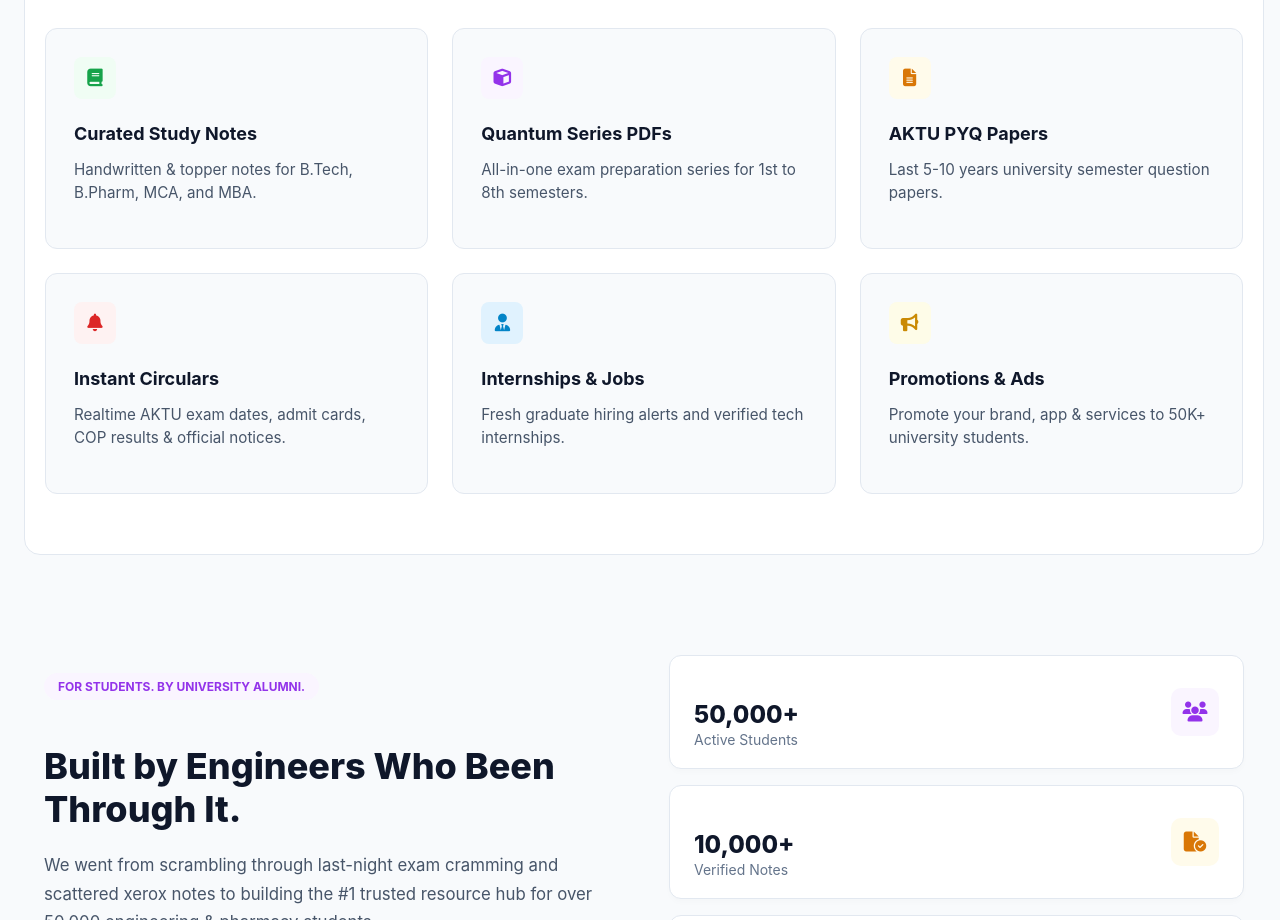
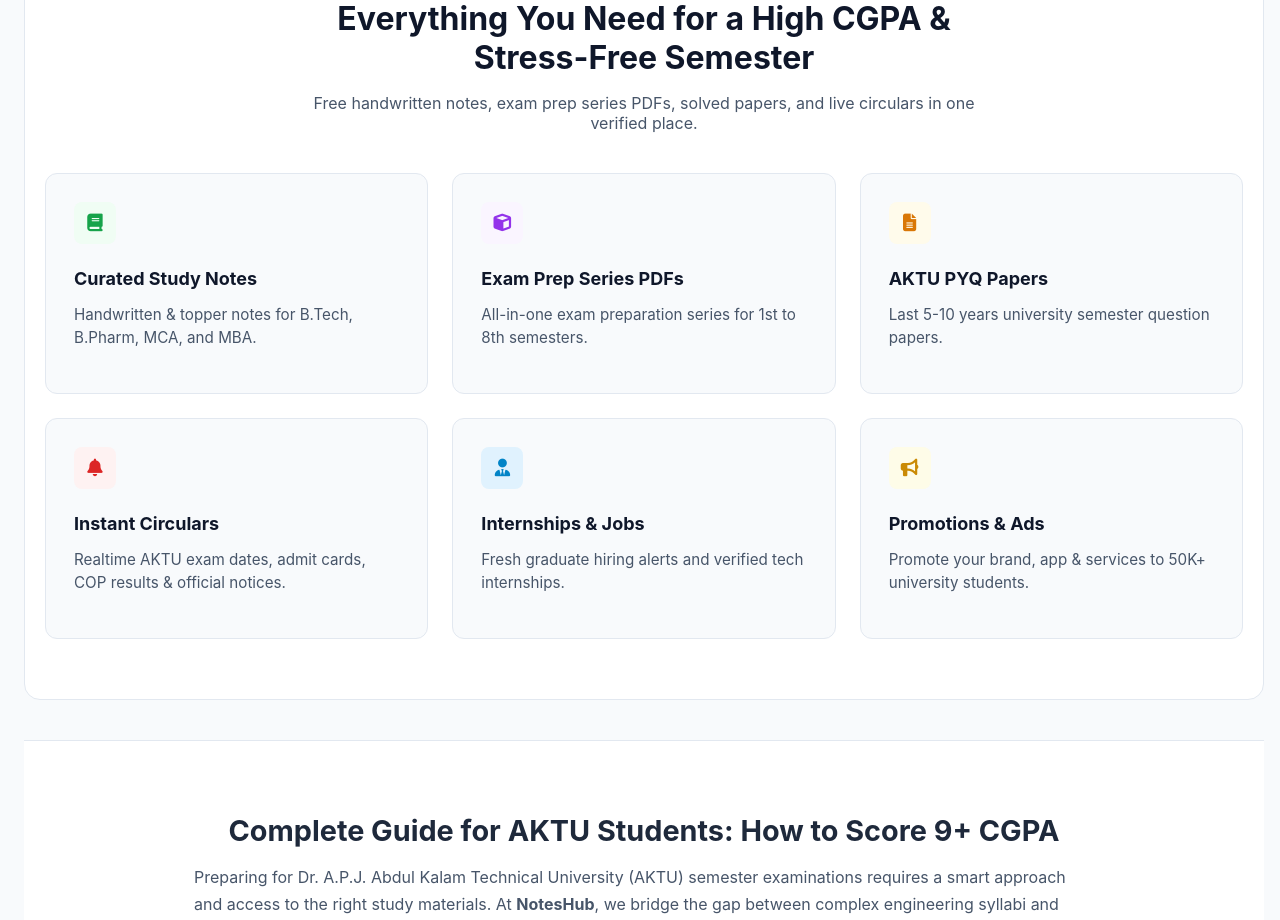
Before and after one commit to nggopal1920/AcetNotes, a React (Vite) app: page / in a window 1280 px wide. Shown: the part 1880-2800 px from the top of the page. Built offline with nearby package versions, Linux system fonts and the light colour scheme.

Commit message:
Update Home.jsx

```diff
--- a/src/components/Home.jsx
+++ b/src/components/Home.jsx
@@ -34,6 +34,13 @@ const Home = () => {
         </div>
       </section>
 
+      {/* Added Intro Text for Google AdSense Crawler */}
+      <section className="intro-text-section" style={{ padding: '2rem 5%', textAlign: 'center', background: '#f8fafc' }}>
+        <p style={{ maxWidth: '800px', margin: '0 auto', color: '#475569', fontSize: '1.05rem', lineHeight: '1.6' }}>
+          Welcome to <strong>NotesHub</strong>, the ultimate academic companion for engineering and pharmacy students. We provide well-structured unit-wise lecture notes, previous year solved question papers, and essential exam preparation resources to help you score high CGPA in your university exams.
+        </p>
+      </section>
+
       {/* Quick Access Feature Cards */}
       <section className="features-section">
         <h2 className="section-title">What We Offer</h2>
@@ -66,9 +73,6 @@ const Home = () => {
           </div>
         </div>
       </section>
-
-
-
 
       {/* Explore Courses Grid */}
       <section className="courses-grid-section">
@@ -140,14 +144,12 @@ const Home = () => {
         </div>
       </section>
 
-
-
-      {/* Everything You Need for a High CGPA */}
+      {/* Everything You Need for a High CGPA (Quantum replaced with Exam Prep) */}
       <section className="cgpa-section">
         <div className="cgpa-header">
           <span className="cgpa-badge">ALL-IN-ONE STUDY SUITE</span>
           <h2>Everything You Need for a High CGPA & Stress-Free Semester</h2>
-          <p>Free handwritten notes, Quantum series PDFs, solved papers, and live circulars in one verified place.</p>
+          <p>Free handwritten notes, exam prep series PDFs, solved papers, and live circulars in one verified place.</p>
         </div>
         <div className="cgpa-grid">
           <div className="cgpa-card">
@@ -162,7 +164,7 @@ const Home = () => {
             <div className="cgpa-icon" style={{ color: '#9333ea', background: '#faf5ff' }}>
               <i className="fa-solid fa-cube"></i>
             </div>
-            <h4>Quantum Series PDFs</h4>
+            <h4>Exam Prep Series PDFs</h4>
             <p>All-in-one exam preparation series for 1st to 8th semesters.</p>
           </div>
 
@@ -200,72 +202,28 @@ const Home = () => {
         </div>
       </section>
 
-      {/* Built by Engineers Who Been Through It */}
-      <section className="about-builders-section">
-        <div className="builders-container">
-          <div className="builders-text">
-            <span className="builders-badge">FOR STUDENTS. BY UNIVERSITY ALUMNI.</span>
-            <h2>Built by Engineers Who Been Through It.</h2>
-            <p>
-              We went from scrambling through last-night exam cramming and scattered xerox notes to building the #1 trusted resource hub for over 50,000 engineering & pharmacy students.
+      {/* Additional SEO & AdSense Approval Content Section */}
+      <section className="adsense-content-section" style={{ padding: '3rem 5%', background: '#ffffff', borderTop: '1px solid #e2e8f0', borderBottom: '1px solid #e2e8f0' }}>
+        <div style={{ maxWidth: '900px', margin: '0 auto' }}>
+          <h2 style={{ fontSize: '1.8rem', color: '#1e293b', marginBottom: '1rem', textAlign: 'center' }}>
+            Complete Guide for AKTU Students: How to Score 9+ CGPA
+          </h2>
+          <p style={{ color: '#475569', fontSize: '1rem', lineHeight: '1.7', marginBottom: '1.2rem' }}>
+            Preparing for Dr. A.P.J. Abdul Kalam Technical University (AKTU) semester examinations requires a smart approach and access to the right study materials. At <strong>NotesHub</strong>, we bridge the gap between complex engineering syllabi and simple, easy-to-understand unit-wise notes. Whether you are pursuing B.Tech, B.Pharm, MCA, or MBA, having structured lecture notes and previous year question papers can drastically improve your exam preparation.
           </p>
-            <Link to="/about" className="btn-community">
-              Join Student Community <i className="fa-solid fa-arrow-right"></i>
-            </Link>
-          </div>
-          <div className="builders-stats-side">
-            <div className="builder-stat-card">
-              <div>
-                <h3>50,000+</h3>
-                <p>Active Students</p>
-              </div>
-              <div className="stat-icon" style={{ color: '#9333ea', background: '#faf5ff' }}>
-                <i className="fa-solid fa-users"></i>
-              </div>
-            </div>
 
-            <div className="builder-stat-card">
-              <div>
-                <h3>10,000+</h3>
-                <p>Verified Notes</p>
-              </div>
-              <div className="stat-icon" style={{ color: '#d97706', background: '#fffbeb' }}>
-                <i className="fa-solid fa-file-circle-check"></i>
-              </div>
-            </div>
-
-            <div className="builder-stat-card">
-              <div>
-                <h3>120+</h3>
-                <p>Affiliated Colleges</p>
-              </div>
-              <div className="stat-icon" style={{ color: '#16a34a', background: '#f0fdf4' }}>
-                <i className="fa-solid fa-building-columns"></i>
-              </div>
-            </div>
-          </div>
+          <h3 style={{ fontSize: '1.3rem', color: '#1e293b', marginTop: '1.5rem', marginBottom: '0.8rem' }}>
+            Why Proper Study Material Matters for Engineering Exams
+          </h3>
+          <ul style={{ color: '#475569', fontSize: '1rem', lineHeight: '1.6', paddingLeft: '20px' }}>
+            <li style={{ marginBottom: '0.5rem' }}><strong>Unit-Wise Breakdown:</strong> Studying according to the official 5-unit AKTU syllabus ensures no important topics are missed before the semester tests.</li>
+            <li style={{ marginBottom: '0.5rem' }}><strong>Previous Year Question Papers (PYQs):</strong> Analyzing past papers helps students understand recurring important questions and university marking schemes.</li>
+            <li style={{ marginBottom: '0.5rem' }}><strong>Handwritten & Topper Notes:</strong> Clear, concise diagrams and derivations written by top-performing students make last-minute revisions stress-free.</li>
+          </ul>
         </div>
       </section>
 
-      {/* Your Best Semester Starts Now */}
-      <section className="semester-banner-section">
-        <div className="semester-banner-content">
-          <div className="semester-text">
-            <h2>Your Best Semester Starts Now.</h2>
-            <p>
-              Stop stressing about syllabus backlogs and scattered notes. Start studying with verified university resources — 24/7.
-            </p>
-            <Link to="/btech" className="btn-semester">
-              Explore Notes & Quantum <i className="fa-solid fa-arrow-right"></i>
-            </Link>
-          </div>
-          <div className="semester-badge-card">
-            <i className="fa-solid fa-heart" style={{ color: '#2563eb', fontSize: '1.8rem', marginBottom: '0.5rem' }}></i>
-            <h4>100% Free Study Notes</h4>
-            <p>Lifetime Access</p>
-          </div>
-        </div>
-      </section>
+
 
       {/* Frequently Asked Questions */}
       <section className="faq-section">
@@ -273,7 +231,6 @@ const Home = () => {
         <h2 className="faq-main-title">Frequently Asked Questions</h2>
 
         <div className="faq-container">
-          {/* Question 1 */}
           <div className={`faq-item ${openFaq === 1 ? 'active' : ''}`} onClick={() => toggleFaq(1)}>
             <div className="faq-question">
               <h4>Are all study materials on NotesHub 100% free?</h4>
@@ -281,12 +238,11 @@ const Home = () => {
             </div>
             {openFaq === 1 && (
               <div className="faq-answer">
-                <p>Yes, all handwritten notes, Quantum series PDFs, syllabus breakdowns, and previous year solved question papers are completely free with zero subscription fees.</p>
+                <p>Yes, all handwritten notes, syllabus breakdowns, and previous year solved question papers are completely free with zero subscription fees.</p>
               </div>
             )}
           </div>
 
-          {/* Question 2 */}
           <div className={`faq-item ${openFaq === 2 ? 'active' : ''}`} onClick={() => toggleFaq(2)}>
             <div className="faq-question">
               <h4>Where can I find real-time AKTU circulars & notices?</h4>
@@ -299,20 +255,18 @@ const Home = () => {
             )}
           </div>
 
-          {/* Question 3 */}
           <div className={`faq-item ${openFaq === 3 ? 'active' : ''}`} onClick={() => toggleFaq(3)}>
             <div className="faq-question">
-              <h4>Do Quantum series cover all 5 units for semester exams?</h4>
+              <h4>Do study guides cover all 5 units for semester exams?</h4>
               <i className={`fa-solid fa-chevron-down ${openFaq === 3 ? 'rotate' : ''}`}></i>
             </div>
             {openFaq === 3 && (
               <div className="faq-answer">
-                <p>Yes, our curated Quantum series booklets contain chapter-wise summaries, important 2-mark & 10-mark questions, and past 10-year recurring university solutions.</p>
+                <p>Yes, our curated study booklets contain chapter-wise summaries, important 2-mark & 10-mark questions, and past 10-year recurring university solutions.</p>
               </div>
             )}
           </div>
 
-          {/* Question 4 */}
           <div className={`faq-item ${openFaq === 4 ? 'active' : ''}`} onClick={() => toggleFaq(4)}>
             <div className="faq-question">
               <h4>How can I join the student community group?</h4>
```
Lines whose indentation alone changed are shown as unchanged.
